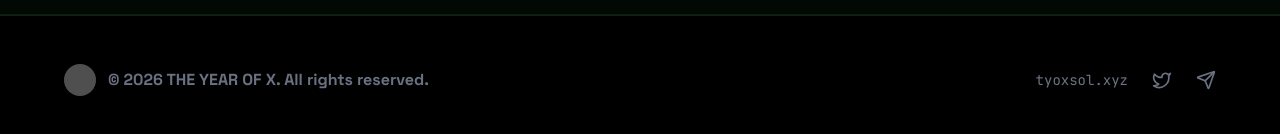
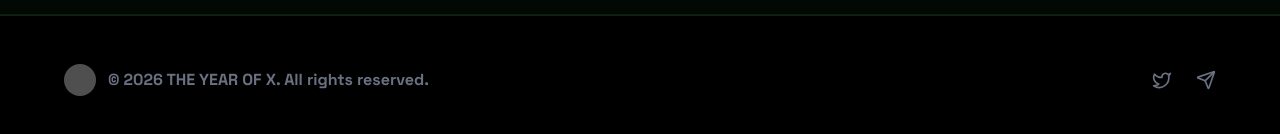
Before and after one commit to CDCODE02/TYOXWEB, a React (Vite) app: page / in a window 1280 px wide. Shown: the part 4780-4914 px from the top of the page. Built offline with nearby package versions, Linux system fonts and the light colour scheme; grey boxes are pictures that could not be loaded.

Commit message:
feat: Remove outdated tyoxsol.xyz link
The link to tyoxsol.xyz has been removed from the footer as it is no longer relevant or functional for the $TYOX memecoin website.

```diff
--- a/src/App.tsx
+++ b/src/App.tsx
@@ -360,7 +360,6 @@ export default function App() {
           </div>
 
           <div className="flex items-center gap-6">
-            <a href="https://tyoxsol.xyz" className="text-gray-500 hover:text-brand-neon transition-colors font-mono text-sm">tyoxsol.xyz</a>
             <a href="https://x.com/the_year_of_x?s=21" target="_blank" rel="noopener noreferrer" className="text-gray-500 hover:text-brand-neon transition-all hover:scale-125">
               <Twitter className="w-5 h-5" />
             </a>
```
